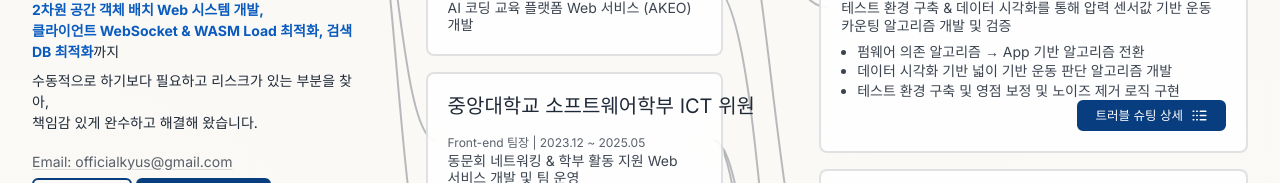
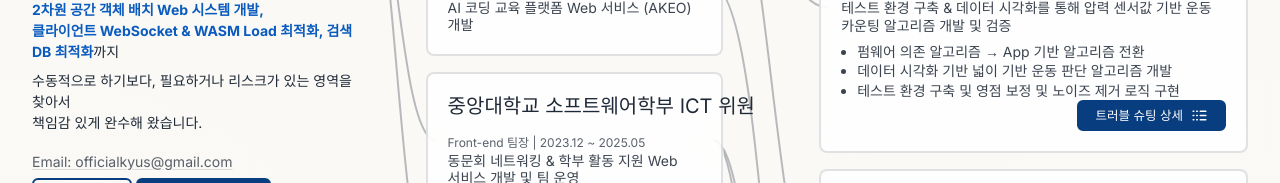
Before and after one commit to selfishAltruism/Masterpiece_of_The_Portfolio, a Next.js app: page / in a window 1280 px wide. Shown: the part 523-706 px from the top of the page. Built offline with nearby package versions, Linux system fonts and the light colour scheme.

Commit message:
(fix) profile 오기 수정.

```diff
--- a/src/entities/mobile/MobileProfile.tsx
+++ b/src/entities/mobile/MobileProfile.tsx
@@ -114,8 +114,8 @@ const MobileProfile = () => {
           까지
         </p>
         <p className="break-keep leading-relaxed">
-          수동적으로 하기보다 필요하고 리스크가 있는 부분을 찾아, 책임감 있게
-          완수하고 해결해 왔습니다.
+          수동적으로 하기보다, 필요하거나 리스크가 있는 영역을 찾아서 책임감
+          있게 완수해 왔습니다.
         </p>
       </div>
     </section>
--- a/src/widgets/main/Profile.tsx
+++ b/src/widgets/main/Profile.tsx
@@ -87,8 +87,8 @@ const Profile = React.forwardRef<HTMLDivElement>((props, ref) => {
             까지
           </p>
           <div>
-            수동적으로 하기보다 필요하고 리스크가 있는 부분을 찾아, <br />
-            책임감 있게 완수하고 해결해 왔습니다.
+            수동적으로 하기보다, 필요하거나 리스크가 있는 영역을 찾아서 <br />
+            책임감 있게 완수해 왔습니다.
           </div>
         </div>
 
@@ -215,9 +215,9 @@ const Profile = React.forwardRef<HTMLDivElement>((props, ref) => {
                     까지
                   </p>
                   <p>
-                    수동적으로 하기보다 필요하고 리스크가 있는 부분을 찾아,{" "}
+                    수동적으로 하기보다, 필요하거나 리스크가 있는 영역을 찾아서{" "}
                     <br />
-                    책임감 있게 완수하고 해결해 왔습니다.
+                    책임감 있게 완수해 왔습니다.
                   </p>
                 </DialogDescription>
               </DialogHeader>
```
